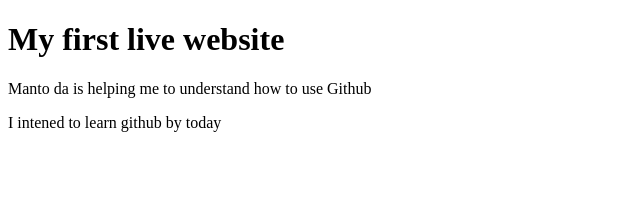
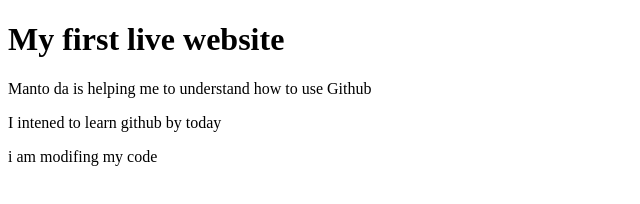
Before and after one commit to Joymollik/first_repo, a plain HTML site: page index.html in a window 1280 px wide. Shown: the whole page, without its empty margins (0-640 px from the left). Drawn offline with Linux system fonts and the light colour scheme.

Commit message:
second commit

```diff
--- a/index.html
+++ b/index.html
@@ -10,5 +10,7 @@
     <h1>My first live website</h1>
     <p>Manto da is helping me to understand how to use Github</p>
     <p>I intened to learn github by today</p>
+    <p>i am modifing my code
+    </p>
 </body>
 </html>
```
